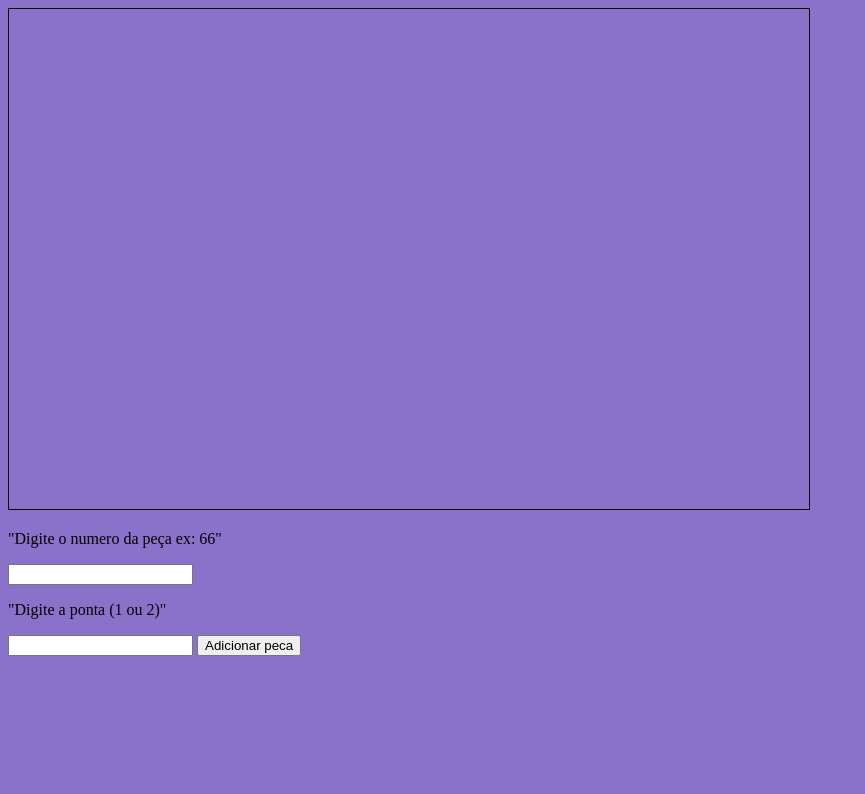
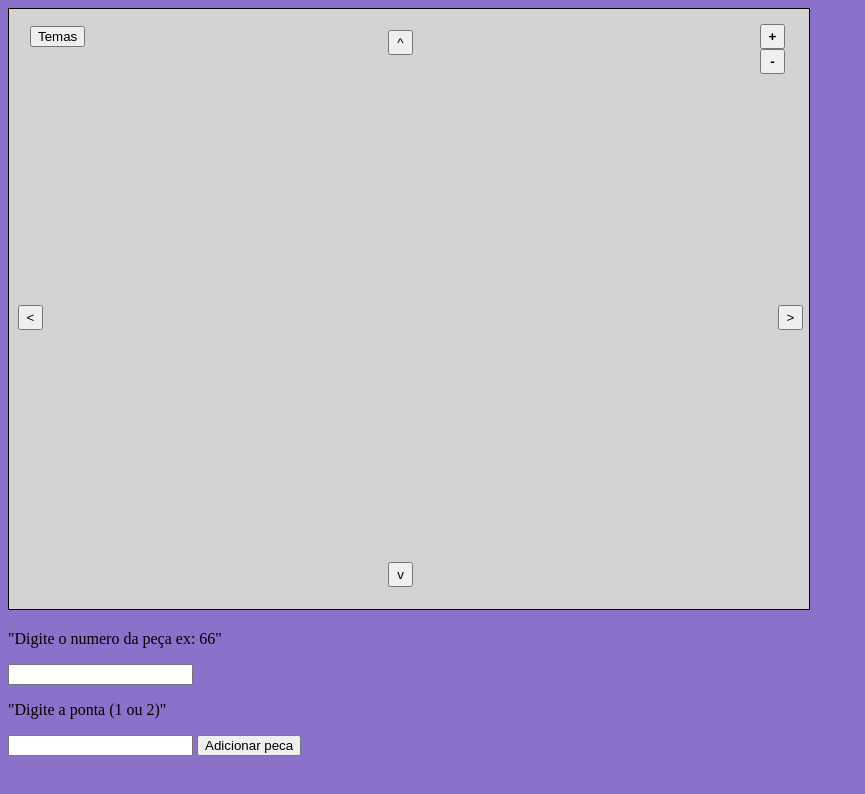
Before and after one commit to jezzipan/domino, a plain HTML site: page tabuleiro_teste.html in a window 1280 px wide. Shown: the whole page, without its empty margins (0-865 px from the left). Drawn offline with Linux system fonts and the light colour scheme.

Commit message:
zoomin zoomout changecolor

```diff
--- a/css/style.css
+++ b/css/style.css
@@ -1,3 +1,6 @@
 body {
   background-color: #8a71c9;
 }
+canvas {
+  background-color: lightgrey;
+}
--- a/js/script.js
+++ b/js/script.js
@@ -1,6 +1,28 @@
 //Getting the canvas
 const tabuleiro = document.getElementById("canvasTabuleiro")
 const ctx = tabuleiro.getContext("2d")
+
+//   // Click and drag
+// var rect1x = rec1y;
+// var a = b;
+
+// function mouseDown(){
+//   a = document.getElementById("canvasTabuleiro").getBoundingClientRect().left;
+//   b = document.getElementById("canvasTabuleiro").getBoundingClientRect().top;
+//   rect1x = window.event.clientX - a;
+//   rect1y = window.event.clientY - b;
+// }
+
+// function mouseUp(){
+//   var rect2x = window.event.clientX - a;
+//   var rect2y = window.event.clientY - b;
+
+//   // var c=document.getElementById("canvasTabuleiro");
+//   // var ctx=c.getContext("2d");
+//   // ctx.fillStyle="#FF0000";
+//   ctx.fillRect(rect1x, rect1y, rect2x - rect1x, rect2y - rect1y);
+// }
+
 
 //Global variables
 const l_tabuleiro = tabuleiro.width
@@ -11,6 +33,7 @@ let l_peca_original = 198
 let a_peca_original = 100
 let escala_canvas = 1
 const reduc = 3
+
 
 //Lista de imagens das Pecas
 let caminhoImagem = "Imagens/Pecas_teste/"
@@ -338,6 +361,53 @@ function zoomOut(escala=.8){
 
 }
 
+function zoomIn(escala=1.2){
+
+  ctx.translate(centro_x,centro_y)
+  ctx.scale(escala,escala)
+  ctx.translate(-centro_x,-centro_y)
+  escala_canvas *= escala
+
+}
+
+function refresh(){
+  limpaCanvas()
+  cadeiaPecas.AjustaCadeia()
+  cadeiaPecas.MostrarCadeia()
+}
+
+function moveUp(){
+// shift everything to the left:
+  var imageData = ctx.getImageData(1, 0, ctx.canvas.width-1, ctx.canvas.height);
+  ctx.putImageData(imageData, 0, 0);
+  // now clear the right-most pixels:
+  ctx.clearRect(ctx.canvas.width-1, 0, 1, ctx.canvas.height);
+}
+
+// function moveDown(){
+
+// }
+
+// function moveLeft(){
+// // shift everything to the left:
+// var imageData = context.getImageData(1, 0, context.canvas.width-1, context.canvas.height);
+// context.putImageData(imageData, 0, 0);
+// // now clear the right-most pixels:
+// context.clearRect(context.canvas.width-1, 0, 1, context.canvas.height);
+// }
+
+// function moveRight(){
+
+// }
+
+const botaoCor = document.getElementById("botaoCor");
+
+botaoCor.addEventListener("click", function onClick(event){
+  const box = document.getElementById("canvasTabuleiro");
+  box.style.backgroundColor = "coral";
+});
+
+
 function limpaCanvas(){
 
   let nova_largura = tabuleiro.width*escala_canvas
--- a/tabuleiro_teste.html
+++ b/tabuleiro_teste.html
@@ -7,11 +7,35 @@
     <meta name="viewport" content="width=device-width, initial-scale=1.0"/>
   </head>
   <body>
+    <div>
+      <menu id="canvasControl" style="z-index:2;position:absolute;top:1;left:720px;align-self:right">
+        <button onclick="zoomIn(1.2);refresh();" style="width:25px;height:25px;"><b>+</b></button>
+      </br>
+        <button onclick="zoomOut(0.8);refresh();" style="width:25px;height:25px;"><b>-</b></button>
+      </menu>
 
-    <canvas id="canvasTabuleiro" width="800" height="500" style="border: 1px solid #000">
-      <h3>Navegador não possui suporte ao canvas</h3>
-      <!-- Executa apenas se browser nao tiver suporte à tag canvas -->
-    </canvas>
+      <canvas id="canvasTabuleiro" width="800" height="600" style="border: 1px solid #000;z-index:1" >
+        <h3>Navegador não possui suporte ao canvas</h3>
+        <!-- Executa apenas se browser nao tiver suporte à tag canvas -->
+      </canvas>
+    </div>
+
+    <div>
+      <menu id="colors" style="z-index:3;position:absolute;top:10px;left:-10px;">
+        <button id="botaoCor">Temas</button>
+      </menu>
+    </div>
+
+    <!-- Botões de movimentação da tela -->
+    <div>
+      <menu id="moveCanvas" style="z-index:4;position:absolute;top:1;left:1;">
+        <button style="width:25px;height:25px;position:absolute;top:-325px;left:10px;align-self:right"><</button>
+        <button onclick="moveUp();refresh();" style="width:25px;height:25px;position:absolute;top:-600px;left:380px;align-self:right">^</button>
+        <button style="width:25px;height:25px;position:absolute;top:-68px;left:380px;align-self:right">v</button>
+        <button style="width:25px;height:25px;position:absolute;top:-325px;left:770px;align-self:right">></button>
+      </menu>
+    </div>
+
 
     <p>"Digite o numero da peça ex: 66"</p>
     <input type="text" id="pecaJogador" value="">
```
